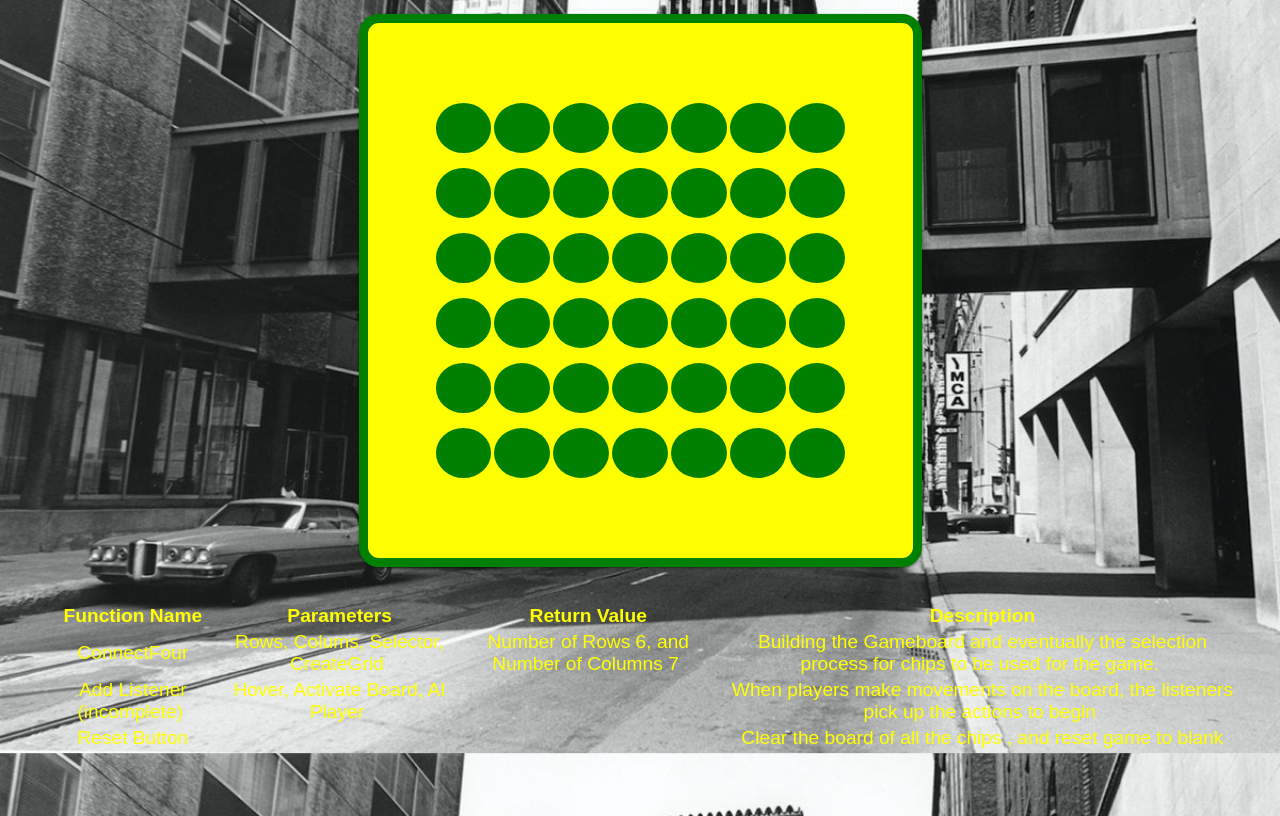
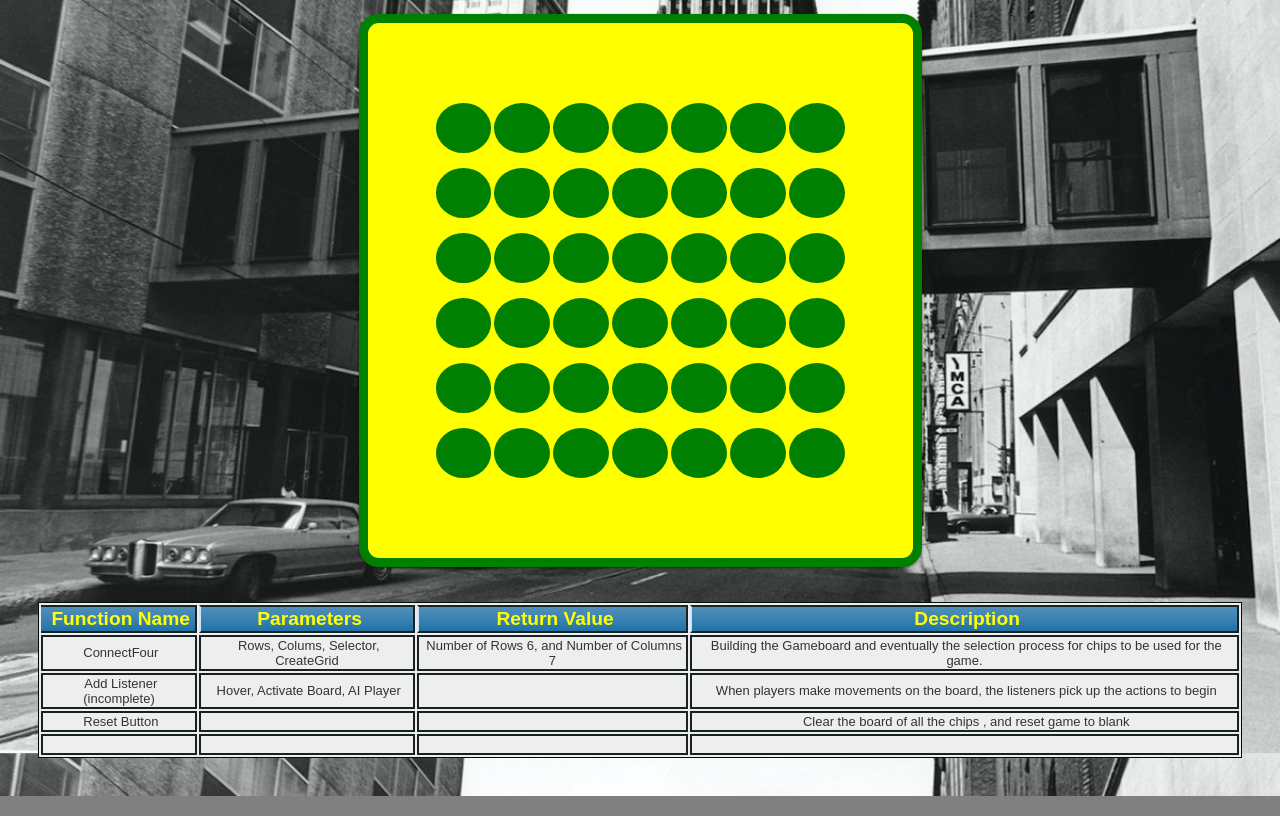
Before and after one commit to erolan/CMPS262.Connect4, a plain HTML site: page index.html in a window 1280 px wide. Shown: the part 129-945 px from the top of the page. Drawn offline with nearby package versions, Linux system fonts and the light colour scheme.

Commit message:
Update style.css

```diff
--- a/style.css
+++ b/style.css
@@ -45,3 +45,34 @@ body {
   border-radius: 50%;
   margin: 4px;
 }
+
+table.blueTable {
+  border: 1px solid #030C11;
+  background-color: #EEEEEE;
+  width: 100%;
+  height: 200%;
+}
+table.blueTable td, table.blueTable th {
+  border: 2px solid #172322;
+}
+table.blueTable tbody td {
+  font-size: 13px;
+  color: #333333;
+}
+table.blueTable thead {
+  background: #1C6EA4;
+  background: -moz-linear-gradient(top, #5592bb 0%, #327cad 66%, #1C6EA4 100%);
+  background: -webkit-linear-gradient(top, #5592bb 0%, #327cad 66%, #1C6EA4 100%);
+  background: linear-gradient(to bottom, #5592bb 0%, #327cad 66%, #1C6EA4 100%);
+}
+table.blueTable thead th {
+  font-weight: bold;
+  border-left: 2px solid #D0E4F5;
+}
+table.blueTable thead th:first-child {
+  border-left: none;
+}
+
+table.blueTable tfoot td {
+  font-size: 14px;
+}
```
